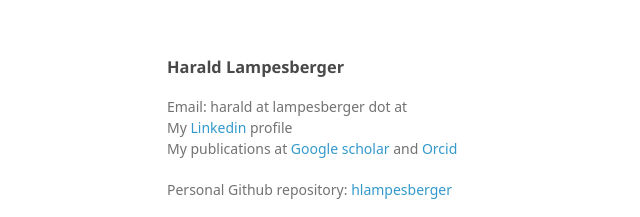
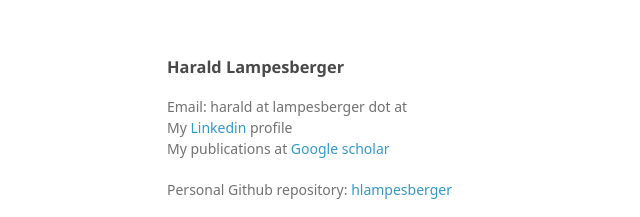
Before and after one commit to hlampesberger/hlampesberger.github.io, a plain HTML site: page index.html in a window 1280 px wide. Shown: the top 217 px of the page, 403-1043 px from the left. Drawn offline with Linux system fonts and the light colour scheme; a web font is replaced by a local one.

Commit message:
updated pubs

```diff
--- a/index.html
+++ b/index.html
@@ -24,7 +24,7 @@
           <p>
             Email: harald at lampesberger dot at<br>
             My <a href="https://www.linkedin.com/in/harald-lampesberger-50850196/">Linkedin</a> profile<br>
-            My publications at <a href="https://scholar.google.at/citations?user=2HW_H2UAAAAJ">Google scholar</a> and <a href="https://orcid.org/0000-0002-9311-962X">Orcid</a>
+            My publications at <a href="https://scholar.google.at/citations?user=2HW_H2UAAAAJ">Google scholar</a>
           </p>
           <p>
             Personal Github repository: <a href="https://github.com/hlampesberger">hlampesberger</a>
```
